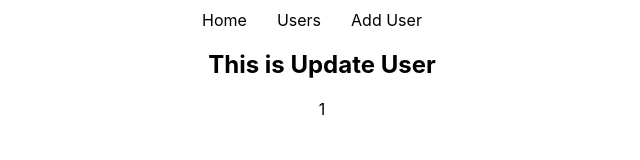
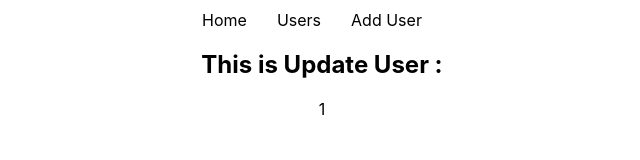
Before and after one commit to siamur-rahman/node-mongo-crud-server-front, a React (Create React App) app: page /users/update/1 in a window 1280 px wide. Shown: the top 160 px of the page, without its empty margins (318-958 px from the left). Built offline with nearby package versions, Linux system fonts and the light colour scheme; no server answers.

Commit message:
64-9 end

```diff
--- a/src/components/UpdateUser/UpdateUser.js
+++ b/src/components/UpdateUser/UpdateUser.js
@@ -1,12 +1,20 @@
-import React from 'react';
+import React, { useEffect, useState } from 'react';
 import { useParams } from 'react-router';
 
 const UpdateUser = () => {
    const { id } = useParams();
+   const [user, setUser] = useState({});
 
+   useEffect(() => {
+      const url = `http://localhost:5000/users/${id}`;
+      fetch(url)
+         .then(res => res.json())
+         .then(data => setUser(data));
+
+   })
    return (
       <div>
-         <h2>This is Update User</h2>
+         <h2>This is Update User : {user.name}</h2>
          <p>{id}</p>
       </div>
    );
```
